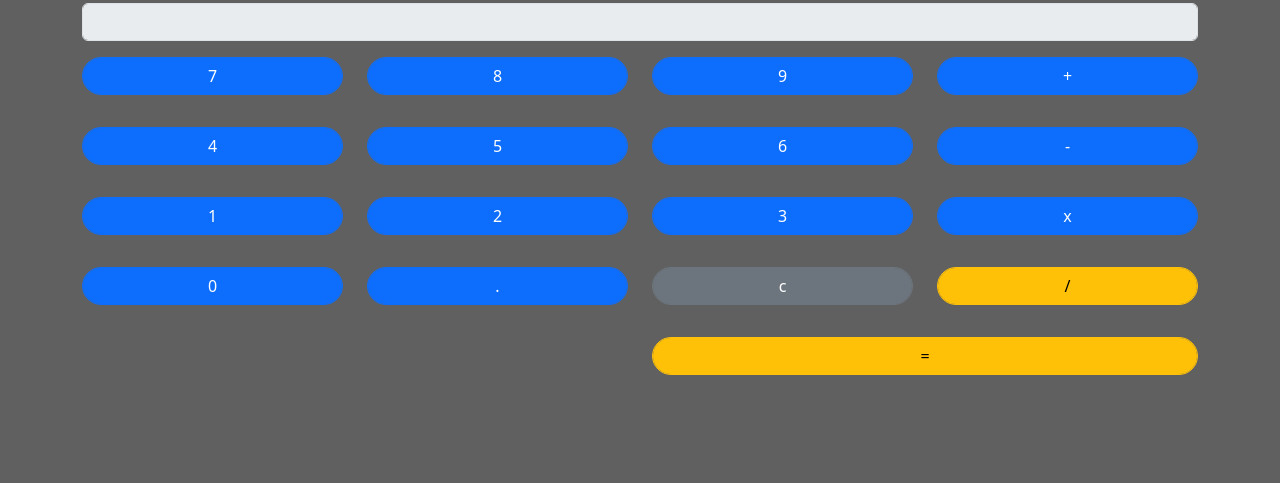
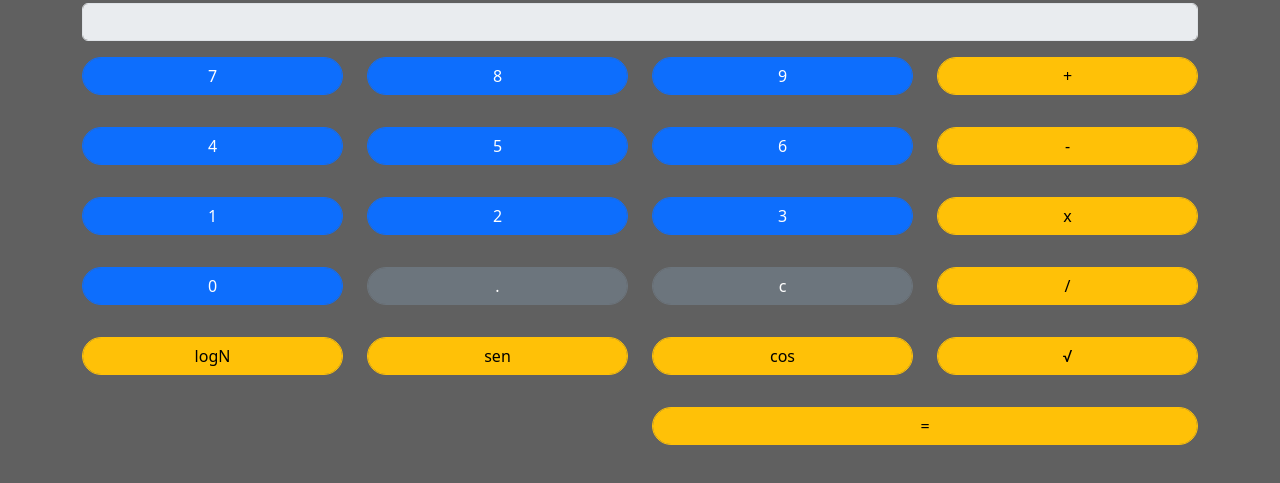
Before and after one commit to JoacoElexer/TallerWeb2, a plain HTML site: page proyects/P7_2/index.html in a window 1280 px wide. Shown: the part 53-536 px from the top of the page. Drawn offline with nearby package versions, Linux system fonts and the light colour scheme.

Commit message:
Añadiendo 4 funciones cientificas a la calculadora

```diff
--- a/proyects/P7_2/index.html
+++ b/proyects/P7_2/index.html
@@ -37,7 +37,7 @@
                 <button type="button" class="btn btn-primary form-control rounded-pill" onclick="asignar(9)">9</button>
             </div>
             <div class="col-3 text-cennter py-3">
-                <button type="button" class="btn btn-primary form-control rounded-pill" onclick="asignar('+')">+</button>
+                <button type="button" class="btn btn-warning form-control rounded-pill" onclick="asignar('+')">+</button>
             </div>
         </div>
         <div class="row">
@@ -51,7 +51,7 @@
                 <button type="button" class="btn btn-primary form-control rounded-pill" onclick="asignar(6)">6</button>
             </div>
             <div class="col-3 text-cennter py-3">
-                <button type="button" class="btn btn-primary form-control rounded-pill" onclick="asignar('-')">-</button>
+                <button type="button" class="btn btn-warning form-control rounded-pill" onclick="asignar('-')">-</button>
             </div>
         </div>
         <div class="row">
@@ -65,7 +65,7 @@
                 <button type="button" class="btn btn-primary form-control rounded-pill" onclick="asignar(3)">3</button>
             </div>
             <div class="col-3 text-cennter py-3">
-                <button type="button" class="btn btn-primary form-control rounded-pill" onclick="asignar('*')">x</button>
+                <button type="button" class="btn btn-warning form-control rounded-pill" onclick="asignar('*')">x</button>
             </div>
         </div>
         <div class="row">
@@ -73,7 +73,7 @@
                 <button type="button" class="btn btn-primary form-control rounded-pill" onclick="asignar(0)">0</button>
             </div>
             <div class="col-3 text-cennter py-3">
-                <button type="button" class="btn btn-primary form-control rounded-pill" onclick="asignar('.')">.</button>
+                <button type="button" class="btn btn-secondary form-control rounded-pill" onclick="asignar('.')">.</button>
             </div>
             <div class="col-3 text-cennter py-3">
                 <button type="button" class="btn btn-secondary form-control rounded-pill" onclick="limpiar()">c</button>
@@ -82,6 +82,24 @@
                 <button type="button" class="btn btn-warning form-control rounded-pill" onclick="asignar('/')">/</button>
             </div>
         </div>
+
+
+        <div class="row">
+            <div class="col-3 text-cennter py-3">
+                <button type="button" class="btn btn-warning form-control rounded-pill" onclick="logaNat('logaNat')">logN</button>
+            </div>
+            <div class="col-3 text-cennter py-3">
+                <button type="button" class="btn btn-warning form-control rounded-pill" onclick="sen('sen')">sen</button>
+            </div>
+            <div class="col-3 text-cennter py-3">
+                <button type="button" class="btn btn-warning form-control rounded-pill" onclick="cos('cos')">cos</button>
+            </div>
+            <div class="col-3 text-cennter py-3">
+                <button type="button" class="btn btn-warning form-control rounded-pill" onclick="raizCuadrada('√')">√</button>
+            </div>
+        </div>
+
+
         <div class="row">
             <div class="col-6 text-center py-3 offset-6">
                 <button type="button" class="btn btn-warning form-control rounded-pill" onclick="calcular()">=</button>
--- a/proyects/P7_2/index.js
+++ b/proyects/P7_2/index.js
@@ -1,4 +1,5 @@
 let resultado = document.getElementById('resultado');
+let input = document.getElementById('resultado');
 
 function asignar(valor){
     resultado.value += valor;
@@ -6,7 +7,11 @@ function asignar(valor){
 }
 
 function calcular(){
+    if (input.value === '') {
+        alert('Ingrese un número válido');
+    } else {
     resultado.value = eval(resultado.value);
+    }
 }
 
 //Asigna la función a una variable
@@ -14,6 +19,55 @@ function calcular(){
     resultado.value = eval(resultado.value);
 }*/
 
+function raizCuadrada() {
+    let valor = parseFloat(resultado.value);
+    if (input.value === '') {
+        alert('Ingrese un número válido');
+    } else {
+        resultado.value = Math.sqrt(valor);
+    }
+}
+
+function sen() {
+    let valor = parseFloat(resultado.value);
+    if (input.value === '') {
+        alert('Ingrese un número válido');
+    } else {
+        resultado.value = Math.sin(valor);
+    }
+}
+
+function cos() {
+    let valor = parseFloat(resultado.value);
+    if (input.value === '') {
+        alert('Ingrese un número válido');
+    } else {
+        resultado.value = Math.cos(valor);
+    }
+}
+
+function logaNat(){
+    let valor = parseFloat(resultado.value);
+    if (input.value === '') {
+        alert('Ingrese un número válido');
+    } else {
+        resultado.value = Math.log(valor);
+    }
+}
+
+function porcentaje(){
+    let valor = parseFloat(resultado.value);
+    if (input.value === '') {
+        alert('Ingrese un número válido');
+    } else {
+        resultado.value = Math.pow(valor(50)) / 100;
+    }
+}
+
 function limpiar(){
-    resultado.value = '';
+    if (input.value === '') {
+        alert('No hay nada que borrar');
+    }else{
+        resultado.value = '';
+    }
 }
```
